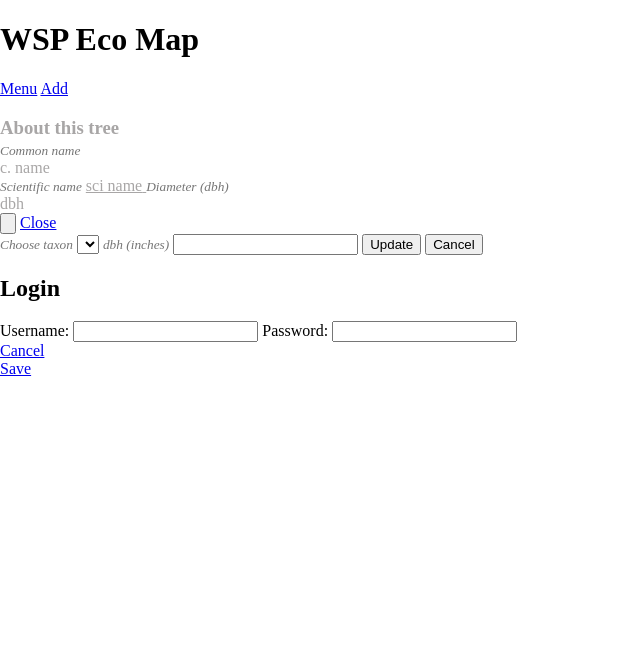
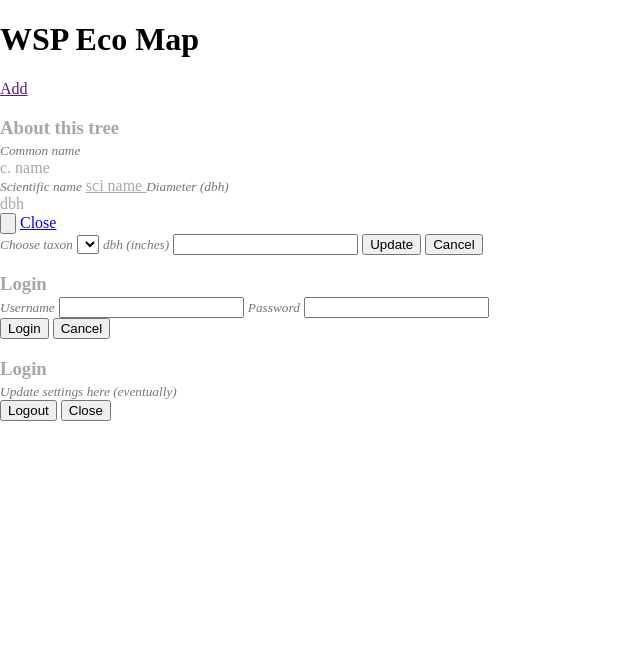
Before and after one commit to caseycbrown/wspecomap, a PHP site: page / in a window 1280 px wide. Shown: the top 661 px of the page, without its empty margins (0-640 px from the left). Run offline with PHP 8.4, Linux system fonts and the light colour scheme; lists and menus that the app fills with data are empty; some libraries are stand-ins or nearby versions.

Commit message:
additional user privileges

```diff
--- a/map/data/index.php
+++ b/map/data/index.php
@@ -27,16 +27,17 @@ try {
 
   $dh = new DataHelper();
   $manager = null; //will be tree, taxon, or user
+  $um = new UserManager();
 
   switch ($dh->getParameter("noun")) {
     case "tree":
-      $manager = new TreeManager();
+      $manager = new TreeManager($um);
       break;
     case "taxon":
       $manager = new TaxonManager();
       break;
     case "user":
-      $manager = new UserManager();
+      $manager = $um;
       break;
     default:
       throw new Exception("Invalid noun given");
--- a/map/data/php/user.php
+++ b/map/data/php/user.php
@@ -23,7 +23,7 @@ class UserManager {
       case "update":
       case "logout":
       case "modify": //this is modifying a user other than self
-        $loggedInUser = $this->loadFromSession();
+        $loggedInUser = $this->getLoggedInUser();
 
 /* temp just to test adding a user
         $loggedInUser = new User();
@@ -97,7 +97,7 @@ class UserManager {
     returns a new user if values for one were saved.
     returns null otherwise
   */
-  public function loadFromSession() {
+  public function getLoggedInUser() {
     $user = null;
     if (isset($_SESSION["loggedinuser"])) {
       $user = new User();
--- a/map/index.html
+++ b/map/index.html
@@ -50,8 +50,7 @@
 
       <div data-role="header" data-position="fixed">
           <h1>WSP Eco Map</h1>
-          <a href="#tree-info-panel" data-icon="bars" data-iconpos="notext">Menu</a>
-          <a href="#add-form" data-icon="gear" data-iconpos="notext">Add</a>
+          <a id="user-settings" href="" data-position="right" data-icon="gear" data-iconpos="notext">Add</a>
       </div><!-- /header -->
 
       <div role="main" class="ui-content">
@@ -108,18 +107,39 @@
             class="cancel ui-btn ui-corner-all ui-btn-a ui-mini">Cancel</button>
       </div><!-- /panel -->
 
-      <div data-role="panel" data-position="right" data-position-fixed="true" data-display="overlay" data-theme="a" id="add-form">
-          <form class="userform">
-              <h2>Login</h2>
-              <label for="name">Username:</label>
-              <input name="name" id="name" value="" data-clear-btn="true" data-mini="true" type="text">
-              <label for="password">Password:</label>
-              <input name="password" id="password" value="" data-clear-btn="true" autocomplete="off" data-mini="true" type="password">
-              <div class="ui-grid-a">
-                  <div class="ui-block-a"><a href="#" data-rel="close" class="ui-btn ui-shadow ui-corner-all ui-btn-b ui-mini">Cancel</a></div>
-                  <div class="ui-block-b"><a href="#" data-rel="close" class="ui-btn ui-shadow ui-corner-all ui-btn-a ui-mini">Save</a></div>
-              </div>
-          </form>
+      <div id="login-panel" data-role="panel" data-position="right" data-position-fixed="true" data-display="overlay" data-theme="b" data-animate="false">
+        <h3 class="panel-heading">Login</h3>
+
+        <label class="panel-descriptor">Username</label>
+        <input class="username" value="" data-clear-btn="true" data-mini="true"
+          data-theme="a" type="text">
+
+        <label class="panel-descriptor">Password</label>
+        <input class="password" value=""
+          data-clear-btn="true" autocomplete="off" data-mini="true"
+          data-theme="a" type="password">
+
+        <label class="error"></label>
+
+        <br>
+        <button type="button" class="login ui-btn ui-corner-all ui-mini ui-btn-a">
+          Login</button>
+        <button type="button"
+            class="cancel ui-btn ui-corner-all ui-btn-a ui-mini">Cancel</button>
+
+      </div><!-- /panel -->
+
+      <div id="user-panel" data-role="panel" data-position="right" data-position-fixed="true" data-display="overlay" data-theme="b" data-animate="false">
+        <h3 class="display-name panel-heading">Login</h3>
+
+        <label class="panel-descriptor">Update settings here (eventually)</label>
+
+        <br>
+        <button type="button" class="logout ui-btn ui-corner-all ui-mini ui-btn-a">
+          Logout</button>
+        <button type="button"
+            class="close ui-btn ui-corner-all ui-btn-a ui-mini">Close</button>
+
       </div><!-- /panel -->
     </div>
 
--- a/map/js/panel.js
+++ b/map/js/panel.js
@@ -68,6 +68,24 @@ wsp.Panel.prototype.onBeforeOpen = function (event, ui) {
   //override to provide functionality
 };
 
+/*
+  Call this method when there is an error from ajax request.
+  Makes the assumption that there is a .error label on the panel
+*/
+wsp.Panel.prototype.onAjaxFail = function (jqXHR, textStatus, errorThrown) {
+  console.log("onAjaxFail " + this.blah);
+  console.log(this);
+  var error = "Error: ";
+  if (jqXHR && jqXHR.responseJSON && jqXHR.responseJSON.error) {
+    error += jqXHR.responseJSON.error;
+  } else {
+    error += errorThrown;
+  }
+
+  this.domPanel.find(".error").text(error);
+
+};
+
 
 /*inherits from Panel and is used to display information about a tree*/
 wsp.DisplayTreePanel = function(name) {
@@ -102,7 +120,7 @@ wsp.DisplayTreePanel.prototype.onBeforeOpen = function(event, ui) {
 
 };
 
-/*inherits from Panel and is used to display information about a tree*/
+/*inherits from Panel and is used to edit information about a tree*/
 wsp.EditTreePanel = function(name) {
   wsp.Panel.call(this, name);
 
@@ -180,18 +198,88 @@ wsp.EditTreePanel.prototype.update = function() {
 
       this.close();
     })
-    .fail(function(jqXHR, textStatus, errorThrown) {
-      var error = "Error: ";
-      if (jqXHR && jqXHR.responseJSON && jqXHR.responseJSON.error) {
-        //console.log("Error: " + jqXHR.responseJSON.error);
-        error += jqXHR.responseJSON.error;
-      } else {
-        //console.log("Error: " + errorThrown);
-        error += errorThrown;
-      }
+    .fail(this.onAjaxFail);
+};
 
-      this.domPanel.find(".error").text(error);
 
-    });
+/*
+  panel where user can login
+*/
+wsp.LoginPanel = function(name) {
+  wsp.Panel.call(this, name);
+
+  //tell what to do when click on update
+  this.domPanel.find("button.login").click($.proxy(this.login, this));
+  this.domPanel.find("button.cancel").click($.proxy(this.close, this));
 
 };
+
+wsp.LoginPanel.prototype = Object.create(wsp.Panel.prototype); //inherit from panel
+//set "constructor" property as per mozilla developer docs
+wsp.LoginPanel.prototype.constructor = wsp.LoginPanel;
+
+/*
+  Attempts to log user in
+*/
+wsp.LoginPanel.prototype.login = function() {
+
+  var jqxhr = $.ajax({url: wspApp.map.dataUrl,
+                      data: {verb: "login", noun: "user",
+                      username: this.domPanel.find(".username").val(),
+                      password: this.domPanel.find(".password").val()},
+                      dataType: "json",
+                      context: this})
+    .done(function(data){
+      var user = new wsp.User({dbUser: data.user});
+      //want to switch to user panel
+      wspApp.map.panels.user.open({base: user});
+
+    })
+    .fail(this.onAjaxFail);
+};
+
+wsp.UserPanel = function(name) {
+  wsp.Panel.call(this, name);
+
+  this.user = null;
+
+  //tell what to do when click on update
+  this.domPanel.find("button.logout").click($.proxy(this.logout, this));
+  this.domPanel.find("button.close").click($.proxy(this.close, this));
+
+};
+
+wsp.UserPanel.prototype = Object.create(wsp.Panel.prototype); //inherit from panel
+//set "constructor" property as per mozilla developer docs
+wsp.UserPanel.prototype.constructor = wsp.UserPanel;
+
+
+wsp.UserPanel.prototype.onOpen = function(event, ui) {
+  this.user = this.openOpts.base; //keep for convenience
+  var s = "No user logged in";
+  if (this.user) {
+    s = this.user.displayName;
+  }
+
+  this.domPanel.find(".display-name").text(s);
+
+};
+
+
+/*
+  Attempts to log user in
+*/
+
+wsp.UserPanel.prototype.logout = function() {
+
+  var jqxhr = $.ajax({url: wspApp.map.dataUrl,
+                      data: {verb: "logout", noun: "user"},
+                      dataType: "json",
+                      context: this})
+    .done(function(data){
+      this.user = null;
+      this.close();
+    })
+    .fail(this.onAjaxFail);
+
+};
--- a/map/js/wspmap.js
+++ b/map/js/wspmap.js
@@ -18,7 +18,21 @@ wsp.Map = function () {
   this.panels = {};
   this.panels.displayTree = new wsp.DisplayTreePanel("tree-info-panel");
   this.panels.editTree = new wsp.EditTreePanel("tree-edit-panel");
+  this.panels.login = new wsp.LoginPanel("login-panel");
+  this.panels.user = new wsp.UserPanel("user-panel");
   //this.treePanel = $("#tree-info-panel"); //returns jquery object
+
+  $("#user-settings").click($.proxy(function(){
+    console.log("good start");
+    var user = this.panels.user.user;
+    if (user) {
+      wspApp.map.panels.user.open({base: user});
+    } else {
+      wspApp.map.panels.login.open();
+    }
+
+  }, this));
+
 
   this.requestTrees = function () {
     //var jqxhr = $.ajax({url: googleDocUrl.replace("[WORKSHEETID]", treeWorksheetId),
@@ -162,8 +176,14 @@ wsp.Taxon = function (opts) {
     }
   }
 
+};
 
-
-
+/*Class representing a user.*/
+wsp.User = function (opts) {
+  opts = opts || {};
+  opts.dbUser = opts.dbUser || {};
+  this.id = opts.dbUser.id || -1;
+  this.username = opts.dbUser.username;
+  this.displayName = opts.dbUser.displayName;
 
 };
```
Also changed, not shown: map/data/php/tree.php (+26 -5 lines).
